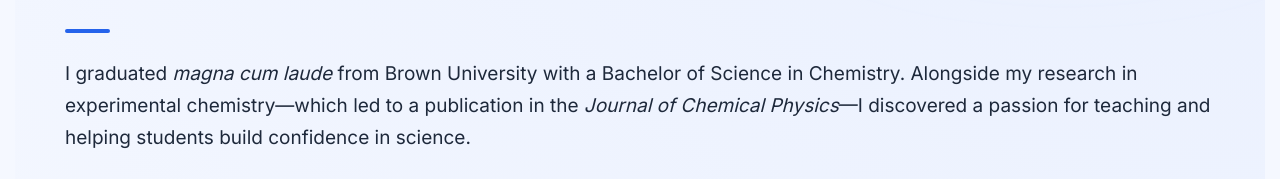
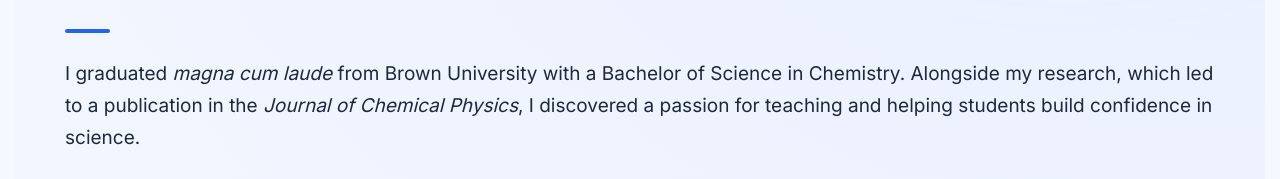
Before and after one commit to pythonschmython/william-roberts-website, a Next.js app: page / in a window 1280 px wide. Shown: the part 757-936 px from the top of the page. Built offline with nearby package versions, Linux system fonts and the light colour scheme.

Commit message:
no em dash

```diff
--- a/app/page.tsx
+++ b/app/page.tsx
@@ -59,7 +59,7 @@
         <h2>About Me</h2>
 
         <p>
-          I graduated <em>magna cum laude</em> from Brown University with a Bachelor of Science in Chemistry. Alongside my research in experimental chemistry—which led to a publication in the <em>Journal of Chemical Physics</em>—I discovered a passion for teaching and helping students build confidence in science.
+          I graduated <em>magna cum laude</em> from Brown University with a Bachelor of Science in Chemistry. Alongside my research, which led to a publication in the <em>Journal of Chemical Physics</em>, I discovered a passion for teaching and helping students build confidence in science.
         </p>
 
         <p>
```
